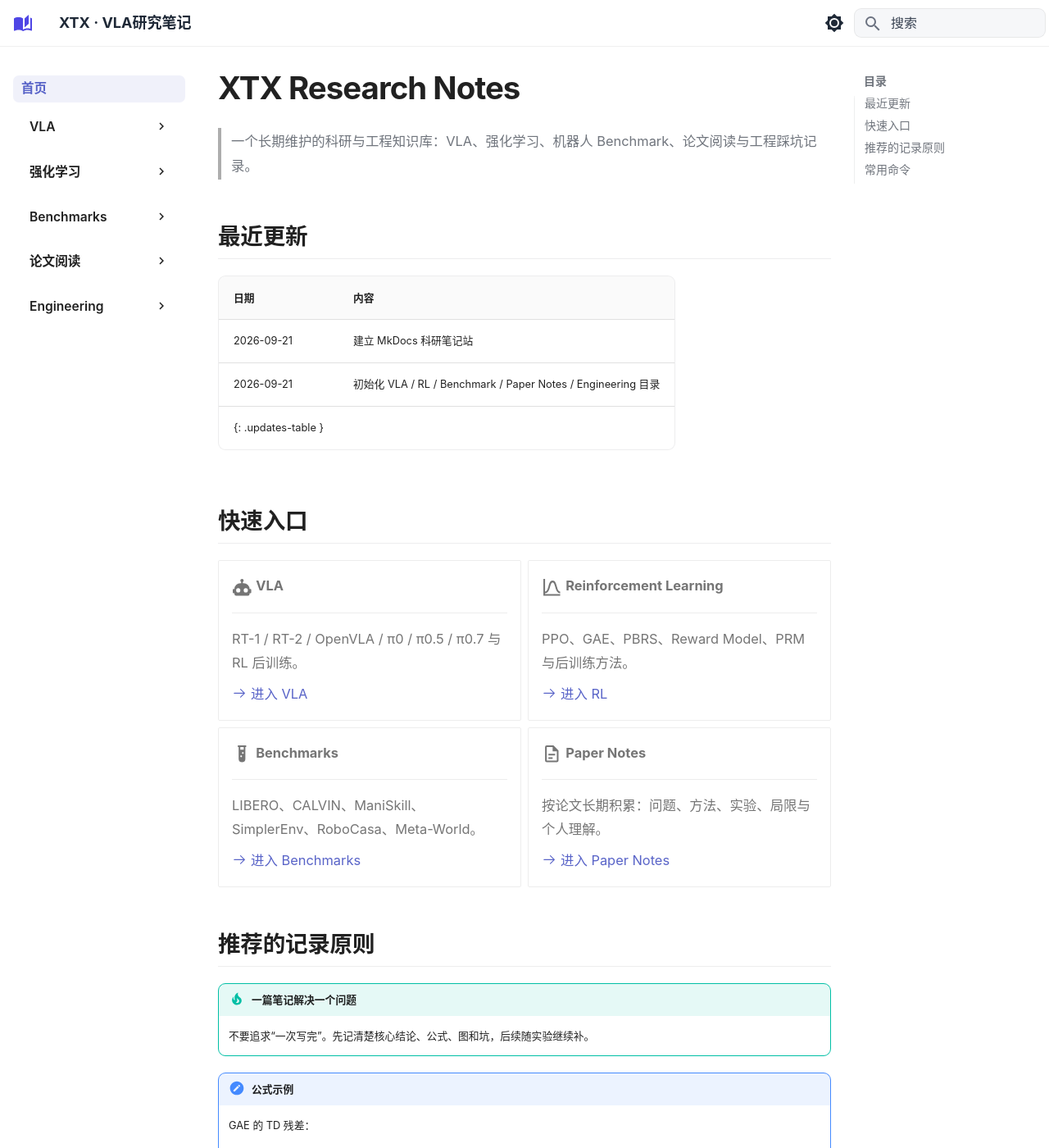
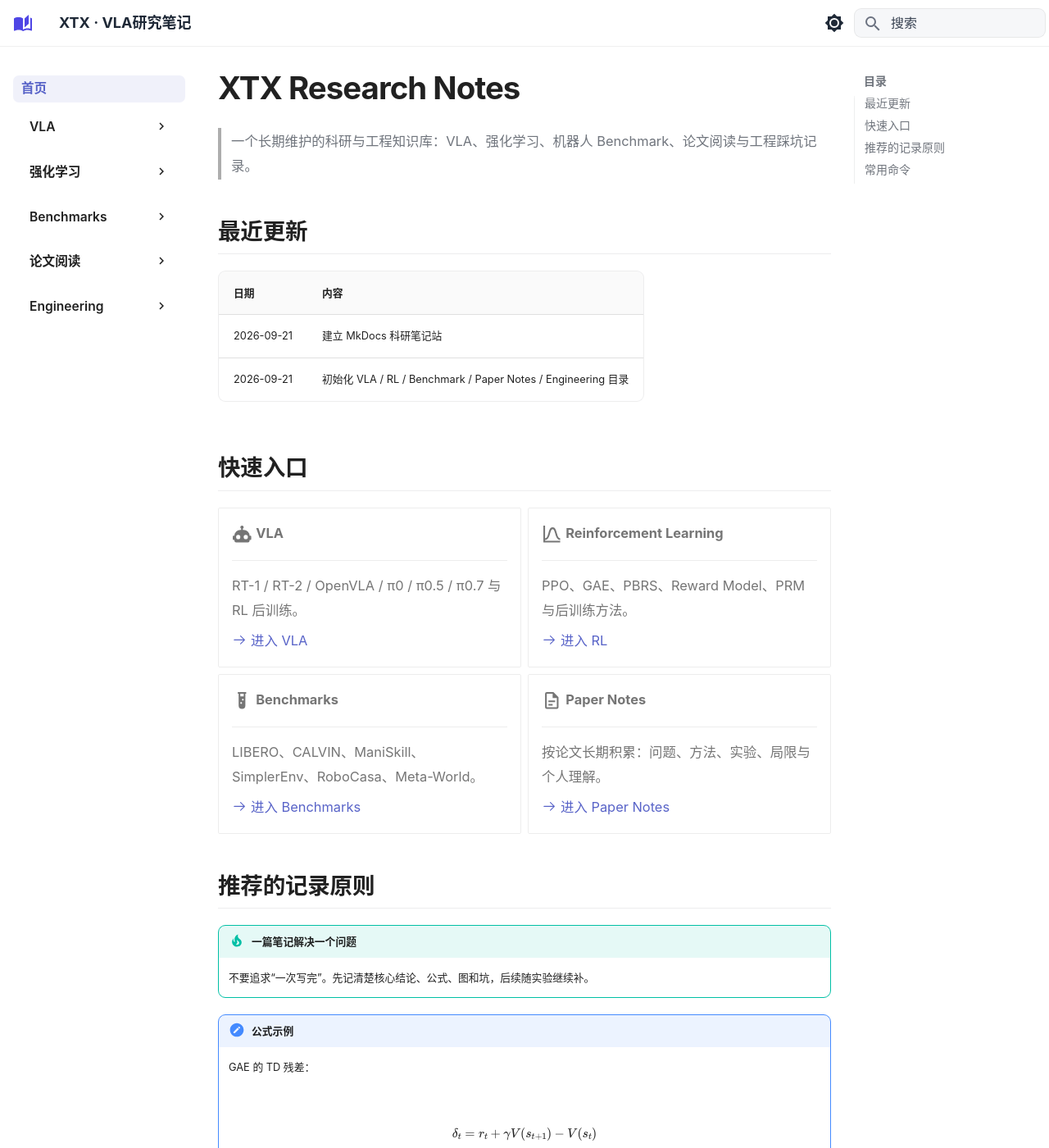
Before and after one commit to xtx1216/research-notes, an MkDocs documentation site: the page built from docs/index.md, in a window 1280 px wide and 1400 px high. Shown: the whole window at 82% size. Built offline with MkDocs 1.6.1 and Material for MkDocs 9.7.7, drawn with Linux system fonts in a browser that asks for light colours.

Commit message:
update notes

```diff
--- a/docs/assets/stylesheets/extra.css
+++ b/docs/assets/stylesheets/extra.css
@@ -529,7 +529,7 @@ mjx-container[display="true"] {
   font-size: 1.38rem;
   font-weight: 650;
 
-  margin-top: 2.5rem;
+  margin-top: 2.2rem;
   margin-bottom: 1rem;
 
   padding-bottom: 0.38rem;
--- a/docs/index.md
+++ b/docs/index.md
@@ -8,7 +8,6 @@
 |---|---|
 | 2026-09-21 | 建立 MkDocs 科研笔记站 |
 | 2026-09-21 | 初始化 VLA / RL / Benchmark / Paper Notes / Engineering 目录 |
-{: .updates-table }
 
 ## 快速入口
 
```
